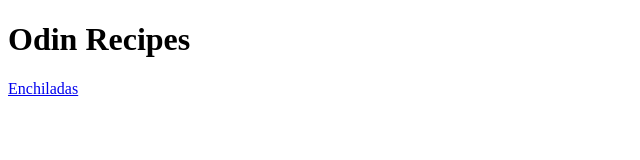
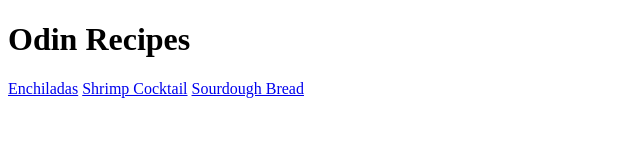
Before and after one commit to dorianthemartian/odin-recipes, a plain HTML site: page index.html in a window 1280 px wide. Shown: the whole page, without its empty margins (0-640 px from the left). Drawn offline with Linux system fonts and the light colour scheme.

Commit message:
Add to and from links to other recipe pages
I added the same links to and from the Shrimp
Cocktail and the Sourdough Bread pages. Also
I wanted to test the "accept git commit" shortcut
I bound.

```diff
--- a/index.html
+++ b/index.html
@@ -8,5 +8,7 @@
     <body>
         <h1>Odin Recipes</h1>
             <a href="recipes/enchiladas.html">Enchiladas</a>
+            <a href="recipes/shrimp_cocktail.html">Shrimp Cocktail</a>
+            <a href="recipes/sourdough_bread.html">Sourdough Bread</a>
     </body>
 </html>
```
Also changed, not shown: recipes/shrimp_cocktail.html (+1 -0 lines), recipes/sourdough_bread.html (+1 -0 lines).
